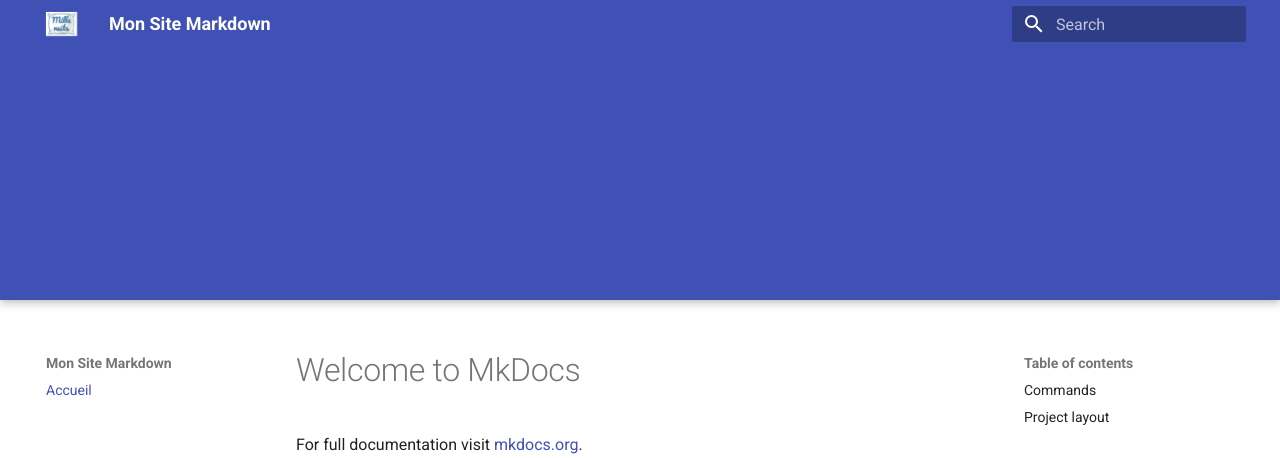
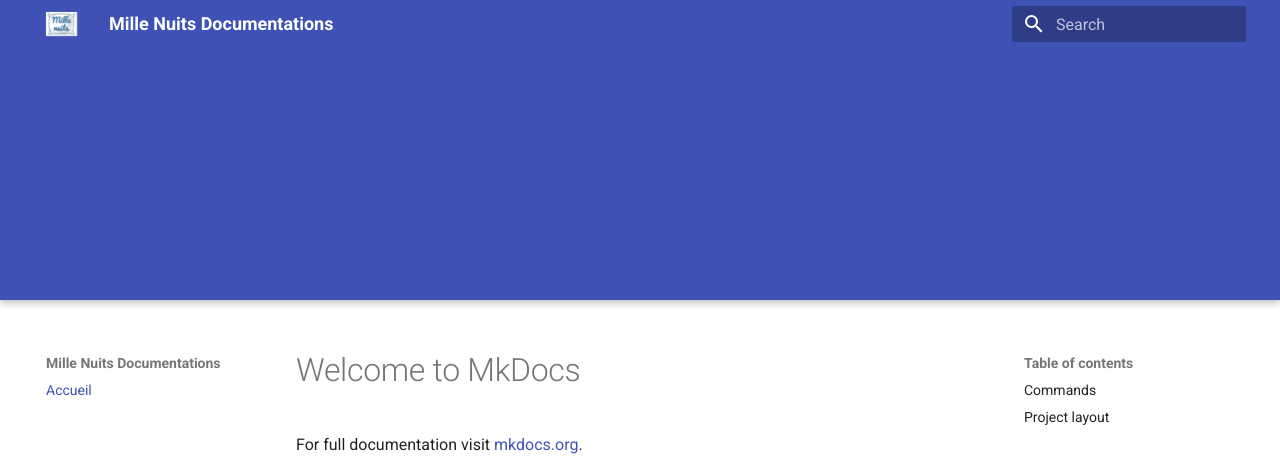
Before and after one commit to davidbalny/AP-SIO1-mille-nuits, an MkDocs documentation site: the page built from docs/index.md, in a window 1280 px wide. Shown: the top 458 px of the page. Built offline with MkDocs 1.6.1 and Material for MkDocs 9.7.7, drawn with Linux system fonts in a browser that asks for light colours.

```diff
--- a/mkdocs.yml
+++ b/mkdocs.yml
@@ -1,4 +1,4 @@
-site_name: Mon Site Markdown
+site_name: Mille Nuits Documentations
 site_url: https://davidbalny.github.io/AP-SIO1-mille-nuits/
 theme:
   name: material
```
Also changed, not shown: site/404.html, site/index.html, 1 other file.
